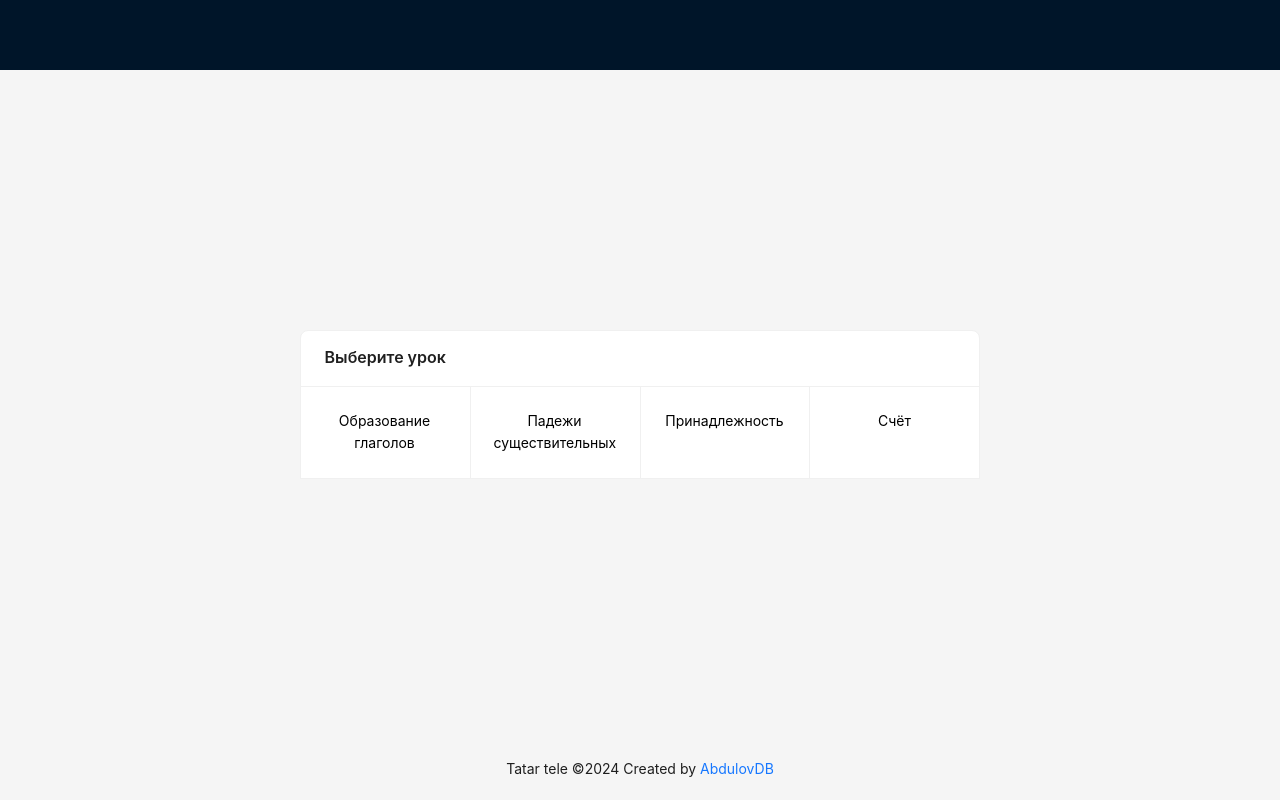
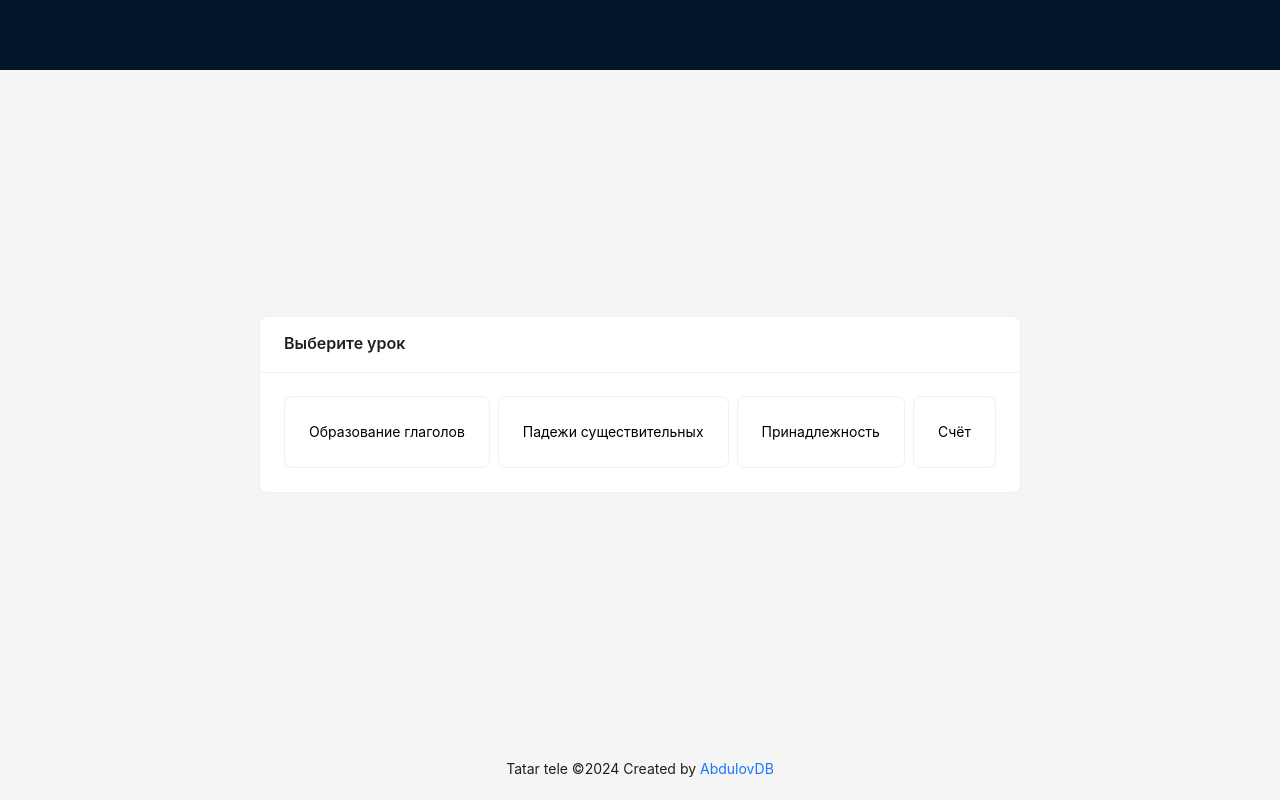
Before and after one commit to DaniilAbdulov/tatar-tele, a React (Create React App) app: page / in a window 1280 px wide. Built offline with nearby package versions, Linux system fonts and the light colour scheme.

Commit message:
styles and fix letters

```diff
--- a/src/components/FirstLesson/FirstLessonView.jsx
+++ b/src/components/FirstLesson/FirstLessonView.jsx
@@ -5,14 +5,18 @@ import { NavLink } from "react-router-dom";
 import { Message } from "../shared/Message";
 
 export const FirstLessonView = () => (
-    <Flex vertical={true} align='center' style={{maxWidth: '600px', margin: '10px'}}>
-      <Card
-        title='Просклоняейте глагол'
+    <Flex
+        vertical={true}
+        align="center"
+        style={{ maxWidth: "600px", margin: "10px" }}
     >
+        <Card title="Просклоняйте глагол">
             <Content />
         </Card>
         <Divider />
-      <Button><NavLink to='/'>К списку уроков</NavLink></Button>
+        <Button>
+            <NavLink to="/">К списку уроков</NavLink>
+        </Button>
         <Message />
     </Flex>
 );
--- a/src/views/Home.jsx
+++ b/src/views/Home.jsx
@@ -1,32 +1,31 @@
-import React from "react";
+import React, { useEffect, useState } from "react";
 import { observer } from "mobx-react-lite";
-import { Card} from "antd";
+import { Card, Flex } from "antd";
 import { homeStore } from "../stores/views/HomeStore.js";
 import { NavLink } from "react-router-dom";
+import "./Home.scss";
 
 export const Home = observer(() => {
     const lessons = homeStore.lessons;
-    const gridStyle = {
-        width: "25%",
-        textAlign: "center",
-        cursor: "pointer",
-    };
+
     return (
-        <Card title="Выберите урок">
+        <Card title="Выберите урок" className="content">
+            <Flex wrap="wrap" gap="small">
                 {lessons &&
                     lessons?.length &&
                     lessons.map((lesson) => {
                         return (
-                        <Card.Grid style={gridStyle} key={lesson.id}>
+                            <Card key={lesson.id} className="card">
                                 <NavLink
                                     style={{ color: "black" }}
                                     to={lesson.path}
                                 >
                                     {lesson.title}
                                 </NavLink>
-                        </Card.Grid>
+                            </Card>
                         );
                     })}
+            </Flex>
         </Card>
     );
 });
--- /dev/null
+++ b/src/views/Home.scss
@@ -0,0 +1,13 @@
+.content {
+    margin: 20px;
+}
+
+.card {
+    width: 100%;
+    text-align: center;
+}
+@media (min-width: 768px) {
+    .card {
+        width: auto;
+    }
+}
```
Lines whose indentation alone changed are shown as unchanged.
